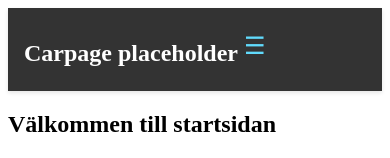
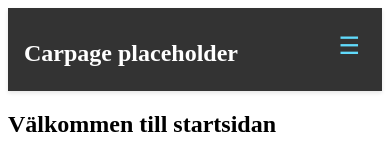
Before and after one commit to LordChonk/carpage, a React (Vite) app: page / in a window 390 px wide. Shown: the top 158 px of the page. Built offline with nearby package versions, Linux system fonts and the light colour scheme.

Commit message:
safe hamburger, no animations

```diff
--- a/src/index.css
+++ b/src/index.css
@@ -16,7 +16,8 @@
 /* Navbar styles */
 .navbar {
   display: flex;
-  flex-direction: space-between; /* mobile-first */
+  flex-direction: row; /* mobile-first */
+  justify-content: space-between;
   align-items: center;
   background: #333;
   color: white;
@@ -50,6 +51,7 @@ display: flex;
 flex-direction: column;
 justify-content: center;
 align-items: center;
+
 
 position: fixed;
 top: 0;
```
